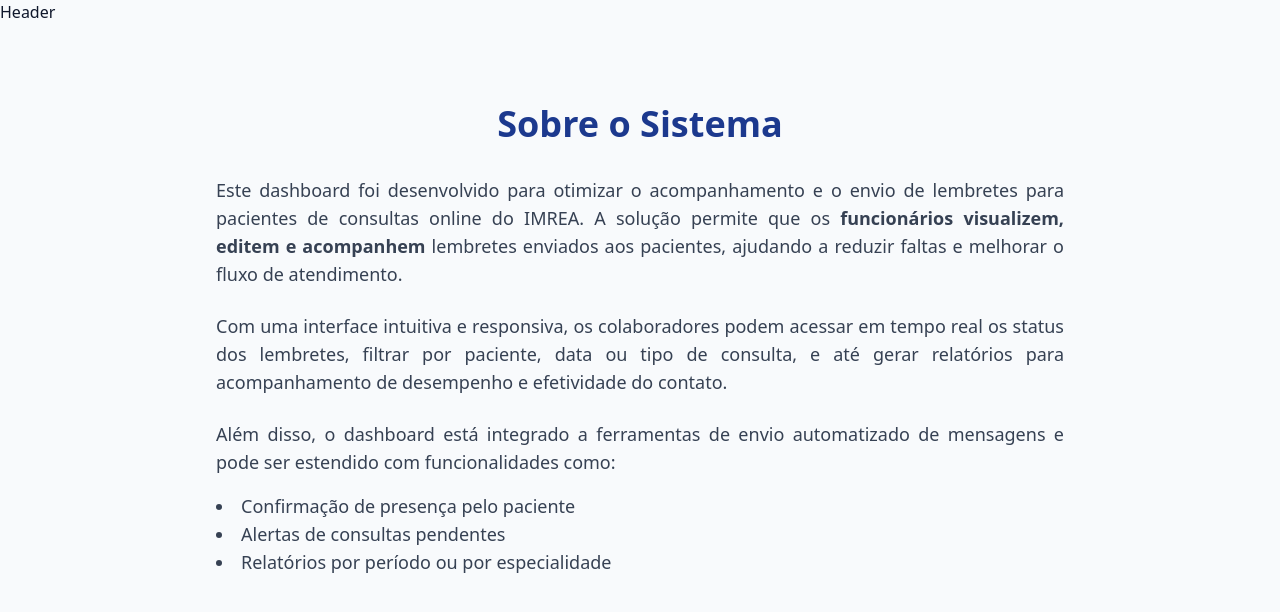
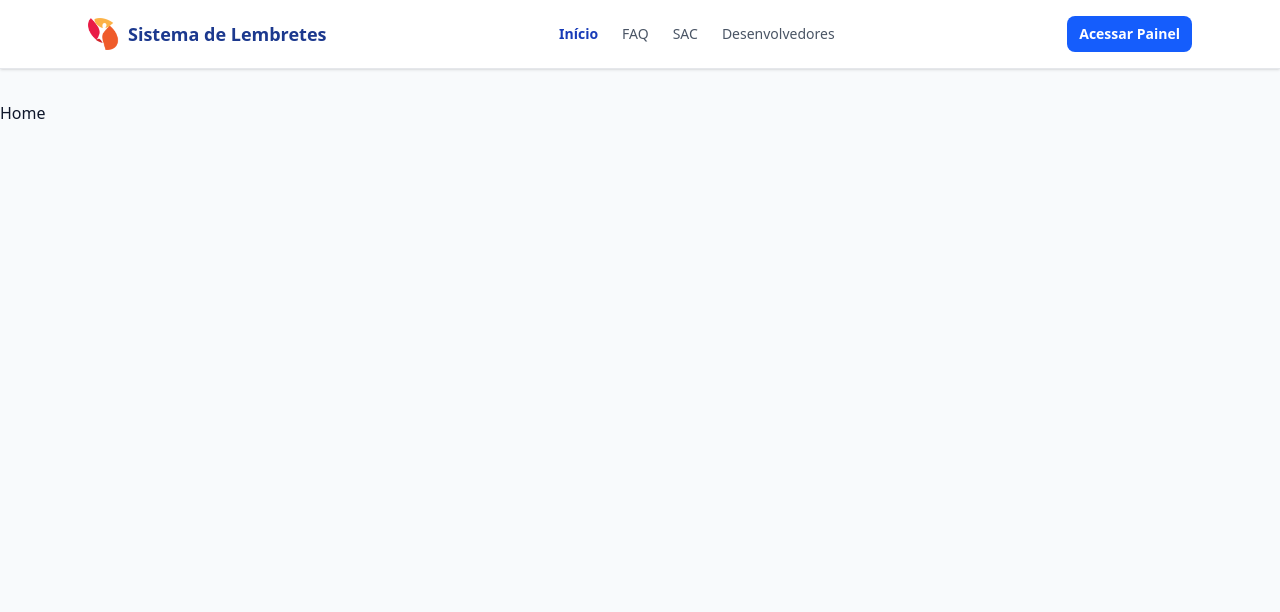
Before and after one commit to A2L-Solutions-Challenge-FIAP/Sprint-3, a React (Vite) app: page / in a window 1280 px wide. Shown: the top 612 px of the page. Built offline with nearby package versions, Linux system fonts and the light colour scheme.

Commit message:
criando a top bar do home

```diff
--- a/src/components/Header.tsx
+++ b/src/components/Header.tsx
@@ -1,9 +1,77 @@
+import { NavLink, useNavigate } from "react-router-dom";
+import logo from "../assets/logo_imrea_min.png"; // coloque seu logo se tiver
+import Button from "./Button";
 
+export default function Header() {
+  const navigate = useNavigate();
 
-const Header = () => {
   return (
-    <div>Header</div>
-  )
+    <header className="bg-white border-b border-gray-200 shadow-sm sticky top-0 z-40">
+      <div className="max-w-6xl mx-auto flex items-center justify-between px-6 py-4">
+        <div
+          className="flex items-center gap-2 cursor-pointer"
+          onClick={() => navigate("/")}
+        >
+          {logo && <img src={logo} alt="Logo" className="h-8 w-8" />}
+          <span className="text-lg font-bold text-blue-900">
+            Sistema de Lembretes
+          </span>
+        </div>
+
+        <nav className="hidden md:flex items-center gap-6 text-sm text-gray-600">
+          <NavLink
+            to="/"
+            className={({ isActive }) =>
+              isActive
+                ? "text-blue-800 font-semibold"
+                : "hover:text-blue-700 transition"
+            }
+          >
+            Início
+          </NavLink>
+
+          <NavLink
+            to="/faq"
+            className={({ isActive }) =>
+              isActive
+                ? "text-blue-800 font-semibold"
+                : "hover:text-blue-700 transition"
+            }
+          >
+            FAQ
+          </NavLink>
+
+          <NavLink
+            to="/sac"
+            className={({ isActive }) =>
+              isActive
+                ? "text-blue-800 font-semibold"
+                : "hover:text-blue-700 transition"
+            }
+          >
+            SAC
+          </NavLink>
+
+          <NavLink
+            to="/developers"
+            className={({ isActive }) =>
+              isActive
+                ? "text-blue-800 font-semibold"
+                : "hover:text-blue-700 transition"
+            }
+          >
+            Desenvolvedores
+          </NavLink>
+        </nav>
+
+        <Button
+          variant="primary"
+          className="text-sm hidden sm:block"
+          onClick={() => navigate("/dashboard")}
+        >
+          Acessar Painel
+        </Button>
+      </div>
+    </header>
+  );
 }
-
-export default Header
--- a/src/pages/Home.tsx
+++ b/src/pages/Home.tsx
@@ -1,36 +1,8 @@
+
 const Home = () => {
   return (
-    <main className="max-w-4xl mx-auto px-6 py-12 animate-fadeIn">
-      <h1 className="text-4xl font-bold text-center text-blue-900 mb-8">
-        Sobre o Sistema
-      </h1>
-      <p className="text-lg text-gray-700 mb-6 text-justify">
-        Este dashboard foi desenvolvido para otimizar o acompanhamento e o envio
-        de lembretes para pacientes de consultas online do IMREA. A solução
-        permite que os
-        <strong> funcionários visualizem, editem e acompanhem</strong> lembretes
-        enviados aos pacientes, ajudando a reduzir faltas e melhorar o fluxo de
-        atendimento.
-      </p>
+    <div>Home</div>
+  )
+}
 
-      <p className="text-lg text-gray-700 mb-6 text-justify">
-        Com uma interface intuitiva e responsiva, os colaboradores podem acessar
-        em tempo real os status dos lembretes, filtrar por paciente, data ou
-        tipo de consulta, e até gerar relatórios para acompanhamento de
-        desempenho e efetividade do contato.
-      </p>
-
-      <p className="text-lg text-gray-700 mb-6 text-justify">
-        Além disso, o dashboard está integrado a ferramentas de envio
-        automatizado de mensagens e pode ser estendido com funcionalidades como:
-        <ul className="list-disc list-inside mt-4 text-gray-700">
-          <li>Confirmação de presença pelo paciente</li>
-          <li>Alertas de consultas pendentes</li>
-          <li>Relatórios por período ou por especialidade</li>
-        </ul>
-      </p>
-    </main>
-  );
-};
-
-export default Home;
+export default Home
```
